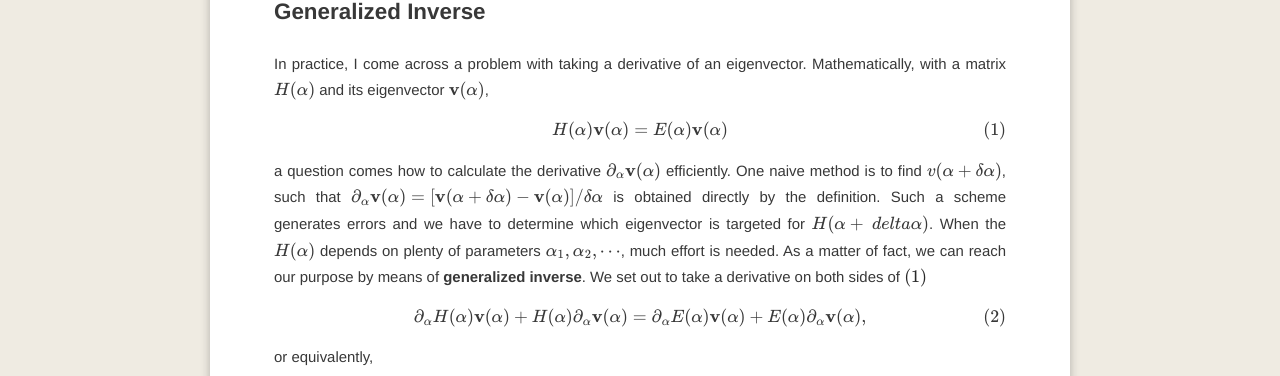
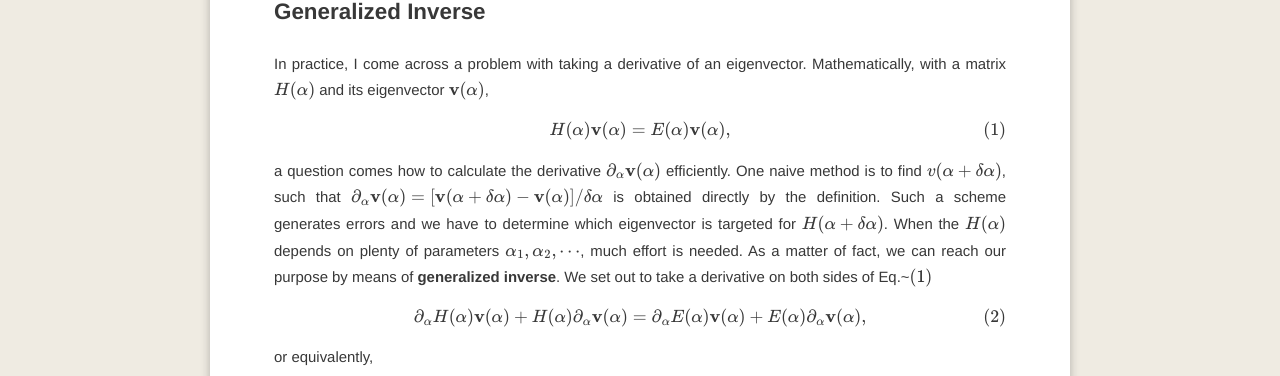
Before and after one commit to shuaichenphysics/shuaichenphysics.github.io, a Jekyll site: the page built from _posts/2022-5-7-Generalize Inverse.md, in a window 1280 px wide. Shown: the part 443-819 px from the top of the page. Built offline with Jekyll 4.4.1, drawn with Linux system fonts in a browser that asks for light colours; formulas are drawn with MathJax 3; comment, search, counter and statistics services are not loaded.

Commit message:
Update 2022-5-7-Generalize Inverse.md

```diff
--- a/_posts/2022-5-7-Generalize Inverse.md
+++ b/_posts/2022-5-7-Generalize Inverse.md
@@ -15,13 +15,13 @@
 In practice, I come across a problem with taking a derivative of an eigenvector. Mathematically,  with  a matrix $$H(\alpha)$$ and its eigenvector $$\mathbf v(\alpha)$$,
 
 $$
-H(\alpha )\mathbf v(\alpha )=E(\alpha)\mathbf v(\alpha)
+H(\alpha )\mathbf v(\alpha )=E(\alpha)\mathbf v(\alpha),
 \label{eigeneq}
 $$
 
-a question comes how to calculate the derivative $$\partial_\alpha\mathbf v(\alpha )$$ efficiently. One naive method is to find $$v(\alpha+\delta \alpha )$$, such that $$\partial_\alpha \mathbf v(\alpha)=[\mathbf v(\alpha+\delta\alpha)-\mathbf v(\alpha)]/\delta\alpha$$ is obtained directly by the definition. Such a scheme generates errors and we have to determine which eigenvector is targeted for $$H(\alpha+\
-delta\alpha)$$. When the $$H(\alpha)$$ depends on plenty of parameters $$\alpha_1,\alpha_2,\cdots$$, much effort is needed.
-As a matter of fact, we can reach our purpose by means of __generalized inverse__. We set out to take a derivative on both sides of  $$\eqref{eigeneq}$$
+a question comes how to calculate the derivative $$\partial_\alpha\mathbf v(\alpha )$$ efficiently. One naive method is to find $$v(\alpha+\delta \alpha )$$, such that $$\partial_\alpha \mathbf v(\alpha)=[\mathbf v(\alpha+\delta\alpha)-\mathbf v(\alpha)]/\delta\alpha$$ is obtained directly by the definition. Such a scheme generates errors and we have to determine which eigenvector is targeted for
+$$H(\alpha+\delta\alpha)$$. When the $$H(\alpha)$$ depends on plenty of parameters $$\alpha_1,\alpha_2,\cdots$$, much effort is needed.
+As a matter of fact, we can reach our purpose by means of __generalized inverse__. We set out to take a derivative on both sides of Eq.~$$(\ref{eigeneq})$$
 
 $$
 \partial_\alpha H(\alpha)\mathbf v(\alpha)+H(\alpha)\partial_\alpha\mathbf v(\alpha)=\partial_\alpha E(\alpha)\mathbf v(\alpha)+E(\alpha) \partial_\alpha\mathbf v(\alpha),
```
